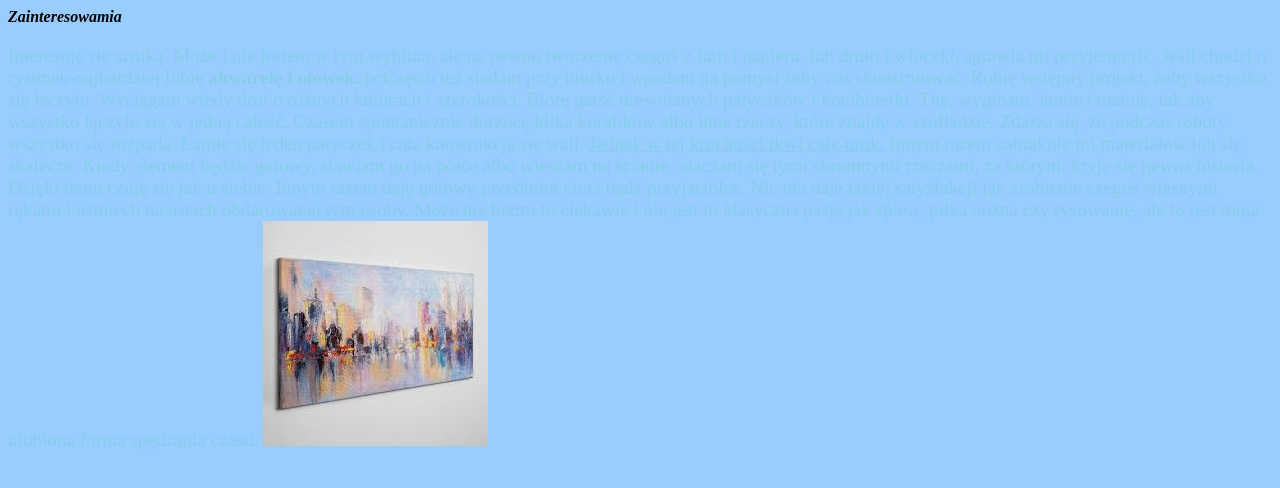
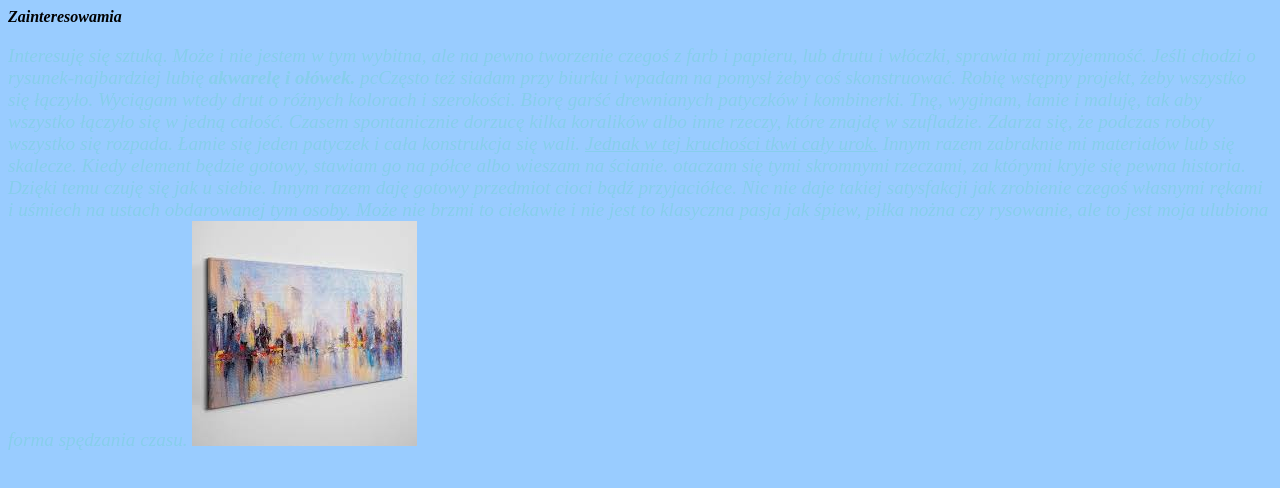
Before and after one commit to iga223/Strona, a plain HTML site: page index.html in a window 1280 px wide. Drawn offline with Linux system fonts and the light colour scheme.

Commit message:
Update index.html

```diff
--- a/index.html
+++ b/index.html
@@ -10,8 +10,8 @@
 <body>
 
 <div><p1><b><i>Zainteresowamia</i></b></p1>
-        <p>Interesuję się sztuką. Może i nie jestem w tym wybitna, ale na pewno tworzenie czegoś z farb i papieru, lub drutu i włóczki, sprawia mi przyjemność. Jeśli chodzi o rysunek-najbardziej lubię<b> akwarelę i ołówek. </b>
-    pcCzęsto też siadam przy biurku i wpadam na pomysł żeby coś skonstruować. Robię wstępny projekt, żeby wszystko się łączyło. Wyciągam wtedy drut o różnych kolorach i szerokości. Biorę garść drewnianych patyczków i kombinerki. Tnę, wyginam, łamie i maluję, tak aby wszystko łączyło się w jedną całość. Czasem spontanicznie dorzucę kilka koralików albo inne rzeczy, które znajdę w szufladzie. Zdarza się, że podczas roboty wszystko się rozpada. Łamie się jeden patyczek i cała konstrukcja się wali. <u>Jednak w tej kruchości tkwi cały urok.</u> Innym razem zabraknie mi materiałów lub się skalecze. Kiedy element będzie gotowy, stawiam go na półce albo wieszam na ścianie. otaczam się tymi skromnymi rzeczami, za którymi kryje się pewna historia. Dzięki temu czuję się jak u siebie. Innym razem daję gotowy przedmiot cioci bądź przyjaciółce. Nic nie daje takiej satysfakcji jak zrobienie czegoś własnymi rękami i uśmiech na ustach obdarowanej tym osoby. Może nie brzmi to ciekawie i nie jest to klasyczna pasja jak śpiew, piłka nożna czy rysowanie, ale to jest moja ulubiona forma spędzania czasu.</p1>
+       <i><p>Interesuję się sztuką. Może i nie jestem w tym wybitna, ale na pewno tworzenie czegoś z farb i papieru, lub drutu i włóczki, sprawia mi przyjemność. Jeśli chodzi o rysunek-najbardziej lubię<b> akwarelę i ołówek. </b>
+    pcCzęsto też siadam przy biurku i wpadam na pomysł żeby coś skonstruować. Robię wstępny projekt, żeby wszystko się łączyło. Wyciągam wtedy drut o różnych kolorach i szerokości. Biorę garść drewnianych patyczków i kombinerki. Tnę, wyginam, łamie i maluję, tak aby wszystko łączyło się w jedną całość. Czasem spontanicznie dorzucę kilka koralików albo inne rzeczy, które znajdę w szufladzie. Zdarza się, że podczas roboty wszystko się rozpada. Łamie się jeden patyczek i cała konstrukcja się wali. <u>Jednak w tej kruchości tkwi cały urok.</u> Innym razem zabraknie mi materiałów lub się skalecze. Kiedy element będzie gotowy, stawiam go na półce albo wieszam na ścianie. otaczam się tymi skromnymi rzeczami, za którymi kryje się pewna historia. Dzięki temu czuję się jak u siebie. Innym razem daję gotowy przedmiot cioci bądź przyjaciółce. Nic nie daje takiej satysfakcji jak zrobienie czegoś własnymi rękami i uśmiech na ustach obdarowanej tym osoby. Może nie brzmi to ciekawie i nie jest to klasyczna pasja jak śpiew, piłka nożna czy rysowanie, ale to jest moja ulubiona forma spędzania czasu.</p1></i>
 
 
 
```
